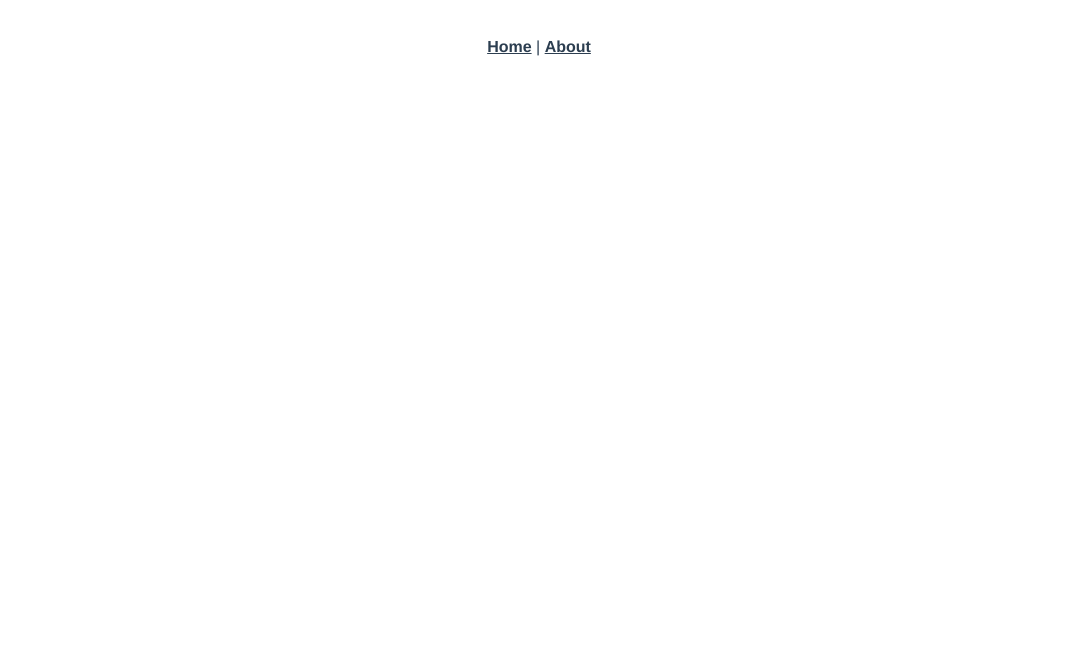
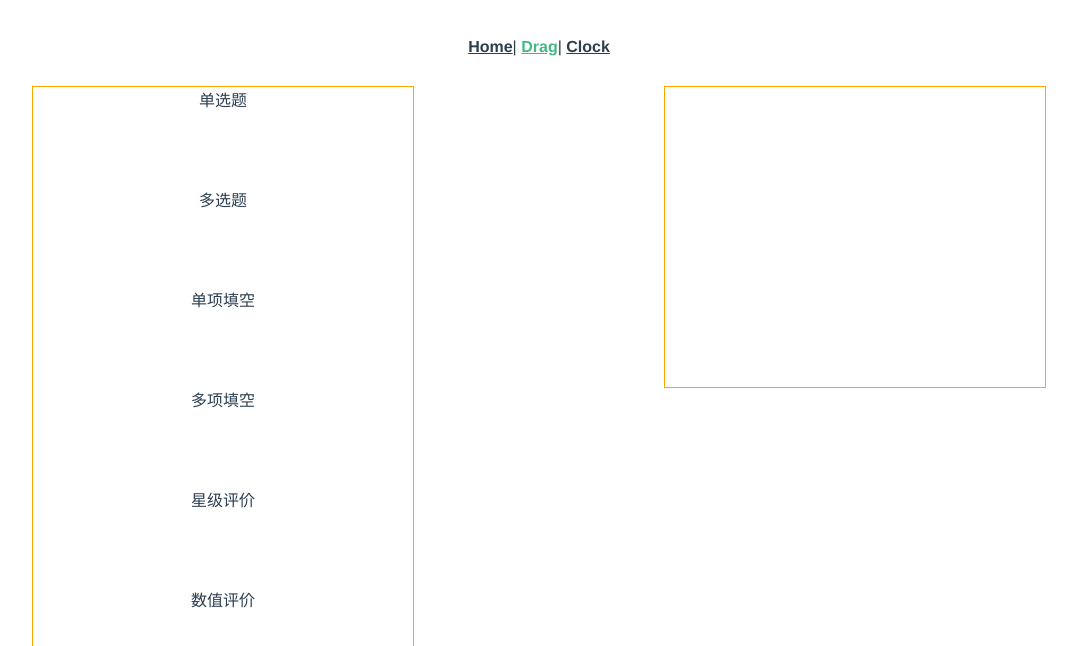
Before and after one commit to Canace22/Demos, a Vue app: page /#/drag in a window 1280 px wide. Shown: the top 646 px of the page, without its empty margins (101-1178 px from the left). Built offline with nearby package versions, Linux system fonts and the light colour scheme.

Commit message:
Initial commit

```diff
--- a/src/App.vue
+++ b/src/App.vue
@@ -1,16 +1,17 @@
 <template>
   <div id="app">
     <div id="nav">
-      <router-link to="/">Home</router-link> |
-      <router-link to="/about">About</router-link>
+      <router-link to="/">Home</router-link>|
+      <router-link to="/drag">Drag</router-link>|
+      <router-link to="/clock">Clock</router-link>
     </div>
-    <router-view/>
+    <router-view />
   </div>
 </template>
 
 <style lang="scss">
 #app {
-  font-family: 'Avenir', Helvetica, Arial, sans-serif;
+  font-family: "Avenir", Helvetica, Arial, sans-serif;
   -webkit-font-smoothing: antialiased;
   -moz-osx-font-smoothing: grayscale;
   text-align: center;
--- /dev/null
+++ b/src/components/Clock.vue
@@ -0,0 +1,35 @@
+<template>
+  <div class="clock-wrap">
+    <span>本周剩余 {{d}} 天 {{h}} : {{m}} : {{s}}</span>
+  </div>
+</template>
+<script>
+export default {
+  name: 'clock',
+  data() {
+    return {
+      h: 0,
+      m: 0,
+      s: 0,
+      d: 0,
+    };
+  },
+  created() {
+    this.setTime();
+    setInterval(() => {
+      this.setTime();
+    }, 1000);
+  },
+  methods: {
+    setTime() {
+      const date = new Date();
+      this.h = date.getHours();
+      this.m = date.getMinutes();
+      this.s = date.getSeconds();
+      this.d = 7 - date.getDay();
+    },
+  },
+};
+</script>
+<style lang="scss" scoped>
+</style>
--- /dev/null
+++ b/src/components/DragList.vue
@@ -0,0 +1,146 @@
+<template>
+  <div class="drag-wrap">
+    <div class="list1">
+      <div
+        class="list-item"
+        v-for="(item,index) in list1"
+        :key="index"
+        @dragstart="start(index,$event)"
+        @dragend="end(index,$event)"
+        draggable="true"
+      >{{item}}</div>
+    </div>
+    <div class="list2">
+      <div
+        :id="`list-item-${index}`"
+        class="list-item dropzone"
+        :class="{shadow:isLabel===index}"
+        v-for="(item,index) in list2"
+        :key="index"
+        @dragstart="start(index,$event, 1)"
+        @dragend="end(index,$event, 1)"
+        @dragenter="enter(index, $event)"
+        @dragover="over($event)"
+        @dragleave="leave(index,$event)"
+        @drop="drop(index, $event)"
+        draggable="true"
+      >
+        <!-- <div v-show="isLabel===index" class="shadow"></div> -->
+        <span>{{index+1}}</span>
+        <span>{{item.name}}</span>
+        <!-- <img class="drag" :src="dragImg" /> -->
+      </div>
+    </div>
+  </div>
+</template>
+<script>
+export default {
+  name: 'drag-list',
+  data() {
+    return {
+      list1: [
+        '单选题',
+        '多选题',
+        '单项填空',
+        '多项填空',
+        '星级评价',
+        '数值评价',
+      ],
+      list2: [],
+      types: [
+        { name: '单选题' },
+        { name: '多选题' },
+        { name: '单项填空题' },
+        { name: '多项题' },
+        { name: '星级评价题' },
+        { name: '数值评价题' },
+      ],
+      ids: 0,
+      isLabel: false,
+      index: 0,
+      dragImg: './img/drag.png',
+    };
+  },
+  methods: {
+    start(index, e, list) {
+      e.target.style.opacity = 0.5;
+      if (list) {
+        this.index = index;
+      }
+    },
+    end(index, e, list) {
+      e.target.style.opacity = '';
+      if (list) {
+        const temp = this.list2[this.ids].name;
+
+        this.list2[this.ids].name = this.list2[this.index].name;
+        this.list2[this.index].name = temp;
+      } else {
+        this.list2.length === 0
+          ? this.list2.push(this.types[index])
+          : this.list2.splice(this.ids, 0, this.types[index]);
+      }
+    },
+    over(e) {
+      e.preventDefault();
+    },
+    enter(index, e) {
+      if (e.target.id === `list-item-${index}`) {
+        this.isLabel = index;
+        this.ids = index;
+      }
+    },
+    leave(index, e) {
+      if (e.target.id === `list-item-${index}`) {
+        this.isLabel = false;
+      }
+    },
+    drop(index, e) {
+      this.isLabel = false;
+      e.preventDefault();
+      e.target.classList.remove('slideInUp');
+      e.target.classList.add('slideInUp');
+    },
+  },
+};
+</script>
+<style lang="scss" scoped>
+.drag-wrap {
+  display: flex;
+  justify-content: space-around;
+  .list1,
+  .list2 {
+    width: 30%;
+    height: 100%;
+    min-height: 300px;
+    border: 1px solid orange;
+    .list-item {
+      height: 100px;
+      cursor: pointer;
+      &:hover {
+        background-color: orange;
+      }
+    }
+  }
+}
+.shadow {
+  // width: 100%;
+  // height: 10px;
+  // background: orange;
+  box-shadow: 0 -50px rgb(36, 120, 231);
+}
+
+@keyframes slideInUp {
+  from {
+    transform: translate3d(0, 100%, 0);
+  }
+
+  to {
+    transform: translate3d(0, 0, 0);
+  }
+}
+
+.slideInUp {
+  animation: slideInUp 1s linear;
+}
+</style>
--- a/src/router.js
+++ b/src/router.js
@@ -4,9 +4,11 @@ import Home from './views/Home.vue';
 
 Vue.use(Router);
 
+const Clock = () => import(/* webpackChunkName: "clocks" */ './views/Clocks.vue');
+const Drag = () => import(/* webpackChunkName: "drag" */ './views/Drag.vue');
+
 export default new Router({
-  routes: [
-    {
+  routes: [{
     path: '/',
     name: 'home',
     component: Home,
@@ -14,10 +16,17 @@ export default new Router({
   {
     path: '/about',
     name: 'about',
-      // route level code-splitting
-      // this generates a separate chunk (about.[hash].js) for this route
-      // which is lazy-loaded when the route is visited.
     component: () => import(/* webpackChunkName: "about" */ './views/About.vue'),
+  },
+  {
+    path: '/clock',
+    name: 'clock',
+    component: Clock,
+  },
+  {
+    path: '/drag',
+    name: 'drag',
+    component: Drag,
   },
   ],
 });
--- /dev/null
+++ b/src/views/Clocks.vue
@@ -0,0 +1,15 @@
+<template>
+  <clock></clock>
+</template>
+
+<script>
+// @ is an alias to /src
+import Clock from '@/components/Clock.vue';
+
+export default {
+  name: 'clocks',
+  components: {
+    Clock,
+  },
+};
+</script>
--- /dev/null
+++ b/src/views/Drag.vue
@@ -0,0 +1,15 @@
+<template>
+  <drag-list></drag-list>
+</template>
+
+<script>
+// @ is an alias to /src
+import DragList from '@/components/DragList.vue';
+
+export default {
+  name: 'drag',
+  components: {
+    DragList,
+  },
+};
+</script>
```
Also changed, not shown: public/img/drag.png (added). Lines whose indentation alone changed are shown as unchanged.
